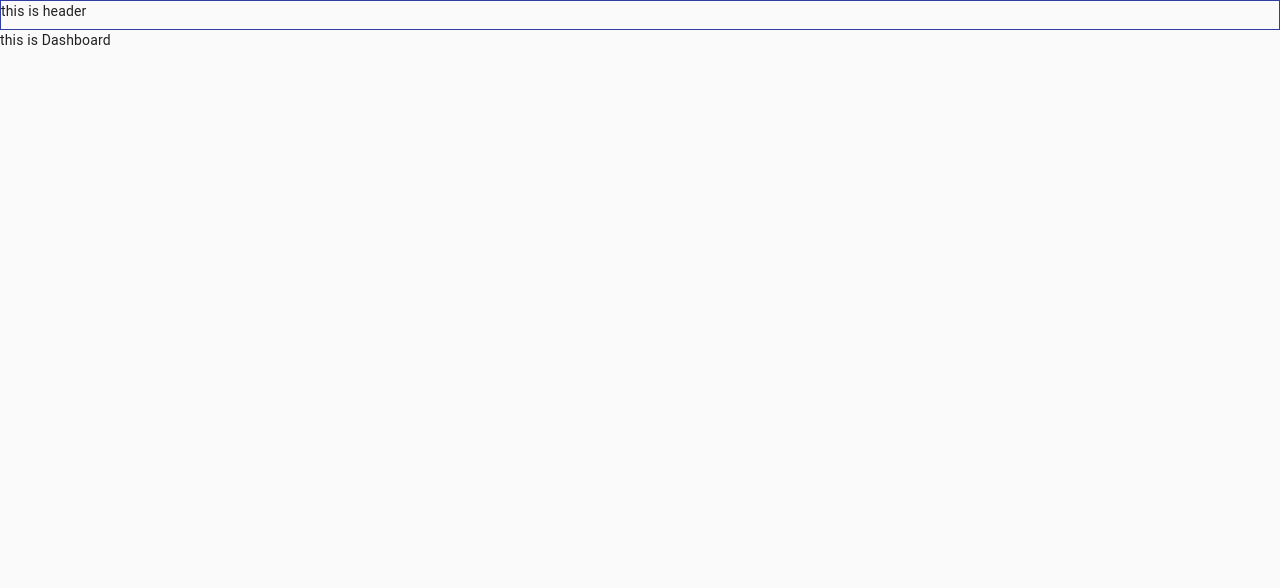
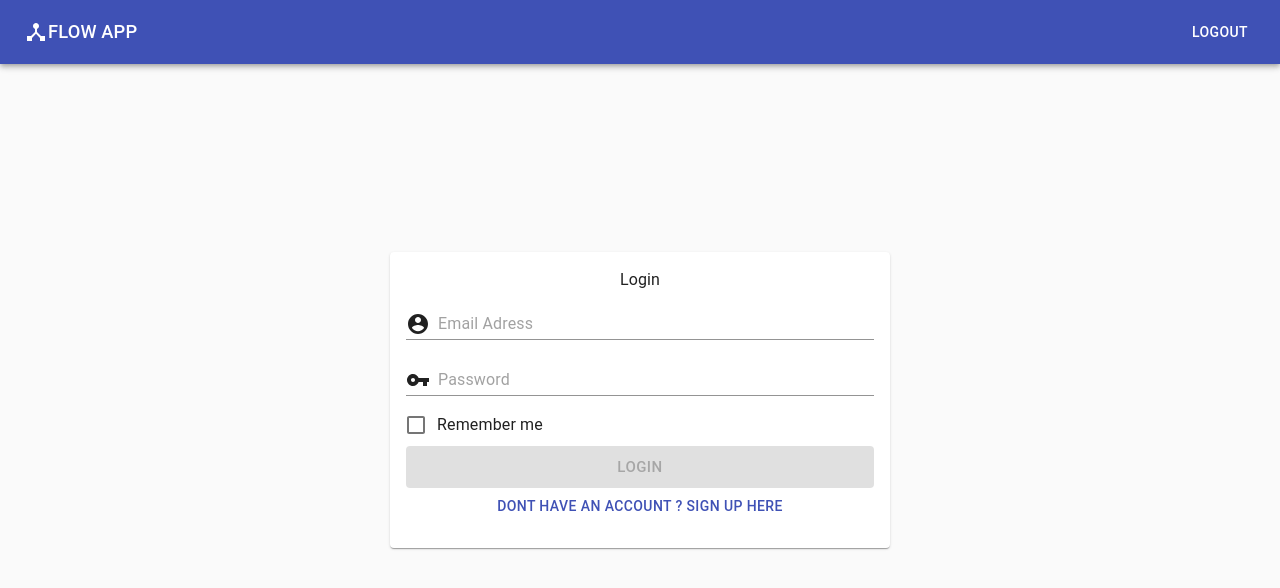
Before and after one commit to manikumarkv/workflow-app, a React (Create React App) app: page /#/login in a window 1280 px wide. Before the commit this address led to /#/app/dashboard. Shown: the top 588 px of the page. Built offline with nearby package versions, Linux system fonts and the light colour scheme.

Commit message:
created login page

```diff
--- a/src/components/App.js
+++ b/src/components/App.js
@@ -1,10 +1,10 @@
 import React from "react";
 import { HashRouter, Route, Switch, Redirect } from "react-router-dom";
 import Layout from "./Layout";
-import Login from "./Login";
+import Login from "../pages/Login";
 
 export default function App() {
-  let isAuthenticated  = true;
+  let isAuthenticated  = false;
   return (
     <HashRouter>
       <Switch>
--- a/src/components/Header/Header.jsx
+++ b/src/components/Header/Header.jsx
@@ -1,12 +1,21 @@
 import React from "react";
 // styles
 import useStyles from "./styles";
-
-
+import DeviceHubIcon from '@material-ui/icons/DeviceHub';
+import { AppBar, Toolbar, Typography, Button } from "@material-ui/core";
 
 function Header() {
     let classes = useStyles();
-    return <div className={classes.root} >this is header</div>
+    return (
+        <div className={classes.root}>
+            <AppBar position="static">
+                <Toolbar>
+                    <Typography variant="h6" className={classes.title}> <DeviceHubIcon /> Flow App</Typography>
+                    <Button color="inherit">Logout</Button>
+                </Toolbar>
+            </AppBar>
+        </div>
+    )
 }
 
 export default Header;
--- a/src/components/Header/styles.js
+++ b/src/components/Header/styles.js
@@ -1,10 +1,19 @@
 import { makeStyles } from "@material-ui/styles";
+import tinycolor from "tinycolor2";
 
 export default makeStyles(theme => ({
   root: {
-    height: '30px',
-    border: 1,
-    borderStyle: 'solid',
-    borderColor: theme.palette.primary.dark
+    flexGrow: 1,
+
+  },
+  menuButton: {
+    marginRight: theme.spacing(2),
+  },
+  title: {
+    flexGrow: 1,
+    textTransform:'uppercase',
+    display:'flex',
+    alignItems:'center',
+
   },
 }));
--- a/src/components/Login/Login.jsx
+++ /dev/null
@@ -1,14 +0,0 @@
-import React from "react";
-import Header from "../Header";
-
-function Login() {
-
-    return (
-        <div>
-            <Header />
-        this is login
-        </div>
-    )
-}
-
-export default Login;
--- /dev/null
+++ b/src/pages/Login/Login.jsx
@@ -0,0 +1,98 @@
+import React, { useState } from "react";
+import Header from "../../components/Header";
+import { Grid, Typography, TextField, Button, Card, CardContent, FormControlLabel, Checkbox, InputAdornment } from "@material-ui/core";
+import AccountCircleIcon from '@material-ui/icons/AccountCircle';
+import VpnKeyIcon from '@material-ui/icons/VpnKey';
+// styles
+import useStyles from "./styles";
+import logo from "../../logo.svg";
+
+function Login() {
+    var classes = useStyles();
+
+    //local
+    var [loginValue, setLoginValue] = useState("");
+    var [passwordValue, setPasswordValue] = useState("");
+
+    return (
+        <>
+            <Header></Header>
+            <Grid container className={classes.container} >
+
+                <div className={classes.formContainer}>
+                    <Card className={classes.logincardContainer}>
+                        <CardContent className={classes.logincard}>
+
+                            <Typography className={classes.containerHeader}>Login</Typography>
+                            <TextField
+                                id="email"
+                                InputProps={{
+                                    classes: {
+                                        underline: classes.textFieldUnderline,
+                                        input: classes.textField,
+                                    },
+                                    startAdornment: (
+                                        <InputAdornment position="start">
+                                            <AccountCircleIcon />
+                                        </InputAdornment>
+                                    ),
+                                }}
+                                value={loginValue}
+                                onChange={e => setLoginValue(e.target.value)}
+                                margin="normal"
+                                placeholder="Email Adress"
+                                type="email"
+                                fullWidth
+                            />
+                            <TextField
+                                id="password"
+                                InputProps={{
+                                    classes: {
+                                        underline: classes.textFieldUnderline,
+                                        input: classes.textField,
+                                    },
+                                    startAdornment: (
+                                        <InputAdornment position="start">
+                                            <VpnKeyIcon />
+                                        </InputAdornment>
+                                    ),
+                                }}
+                                value={passwordValue}
+                                onChange={e => setPasswordValue(e.target.value)}
+                                margin="normal"
+                                placeholder="Password"
+                                type="password"
+                                fullWidth
+                            />
+
+                            <div className={classes.formButtons}>
+
+                                <FormControlLabel
+                                    control={<Checkbox name="checkedA" />}
+                                    label="Remember me"
+                                />
+                                <Button
+                                    disabled={
+                                        loginValue.length === 0 || passwordValue.length === 0
+                                    }
+                                    onClick={() => { }
+                                    }
+                                    variant="contained"
+                                    color="primary"
+                                    size="large"
+                                >
+                                    Login</Button>
+                                <Button color="primary">Dont have an account ? Sign up here</Button>
+
+
+                            </div>
+                        </CardContent>
+                    </Card>
+
+                </div>
+            </Grid>
+        </>
+    )
+}
+
+export default Login;
--- a/src/components/Login/package.json
+++ b/src/pages/Login/package.json
@@ -3,4 +3,4 @@
     "version": "0.0.1",
     "private": true,
     "main": "Login.jsx"
-  }
+}
--- /dev/null
+++ b/src/pages/Login/styles.js
@@ -0,0 +1,43 @@
+import { makeStyles } from "@material-ui/styles";
+
+export default makeStyles(theme => ({
+    root: {
+        justifyContent: 'center',
+    },
+    container: {
+        height: "100vh",
+        width: "100vw",
+        display: "flex",
+        justifyContent: "center",
+        alignItems: "center",
+        position: "absolute",
+        top: 0,
+        left: 0,
+    },
+    containerHeader:{},
+    logincardContainer:{
+        width:'100%'
+    },
+    logincard:{
+        justifyContent:'center',
+        width:'100%',
+        display:'flex',
+        flexDirection:'column',
+        alignItems:'center'
+    },
+
+    formContainer: {
+        width: "500px",
+        height: "100%",
+        display: "flex",
+        flexDirection: "column",
+        justifyContent: "center",
+        alignItems: "center",
+        minWidth:'320px'
+    },
+    formButtons: {
+        display:'flex',
+        flexDirection:'column',
+        width:'100%'
+    }
+}))
```
